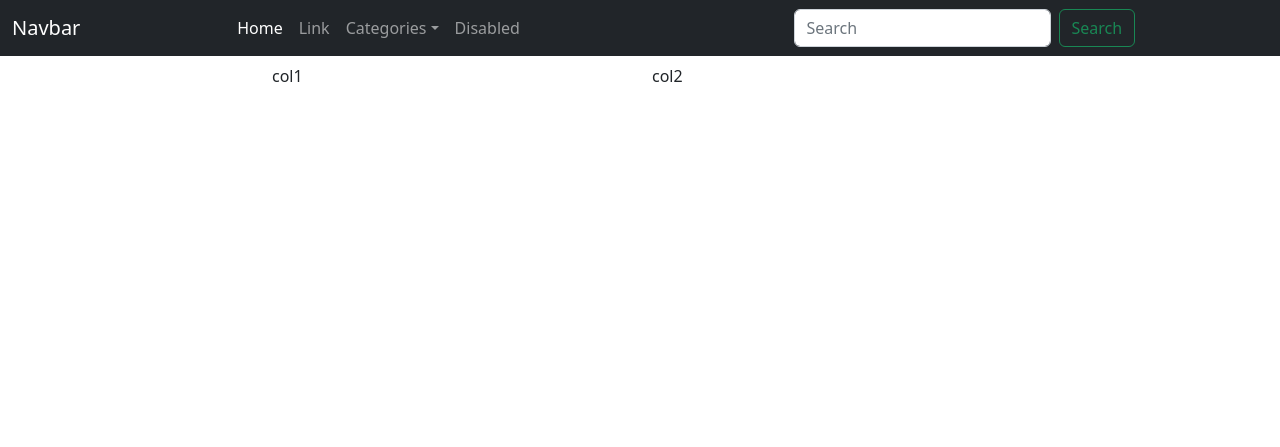
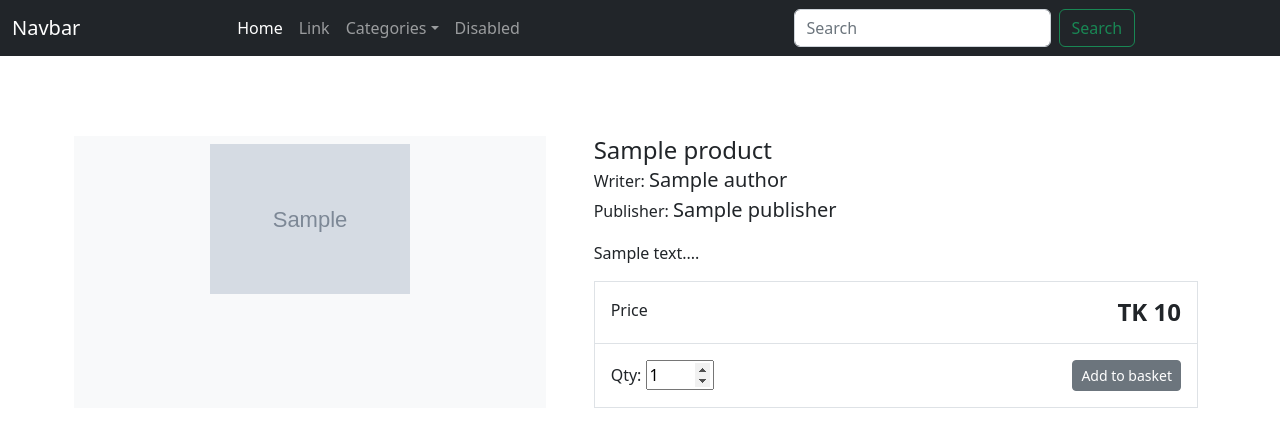
Before and after one commit to Biplob14/bookstore, a Django app: template books/templates/book_details.html in a window 1280 px wide. Shown: the top 447 px of the page. Run offline with Django 4.2, Linux system fonts and the light colour scheme; tables that the repository leaves empty hold one stand-in row (values such as "Sample post"); the template is opened without the code that fills it: values that come from a table or form of the project are taken from there, most other values are stand-ins (such as "Sample title", 1, 10 or a date in 2020); grey boxes marked "Sample" are stand-in pictures; some libraries are stand-ins or nearby versions.

Commit message:
feat:book details dynamic from all list

```diff
--- a/books/admin.py
+++ b/books/admin.py
@@ -7,11 +7,15 @@ class CategoryAdmin(admin.ModelAdmin):
     list_display = ['name', 'slug']
     prepopulated_fields = {'slug': ('name', )}
 
+@admin.register(Author)
+class AuthorAdmin(admin.ModelAdmin):
+    list_display = ['name', 'slug_field']
+    prepopulated_fields = {'slug_field': ('name', )}
+
 @admin.register(Product)
 class ProductFilter(admin.ModelAdmin):
     list_display = ['title', 'author', 'category', 'price']
     list_filter = ['in_stock', 'is_active']
     prepopulated_fields = {'slug_field': ('title', )}
 
-admin.site.register(Author)
 admin.site.register(Publisher)
--- a/books/models.py
+++ b/books/models.py
@@ -1,10 +1,16 @@
 from django.db import models
 from django.contrib.auth.models import User
+from django.urls import reverse
 
 # Create your models here.
 class Author(models.Model):
     name = models.CharField(max_length=256)
     image = models.ImageField(upload_to='images/author/', blank=True)
+    slug_field = models.SlugField(max_length=256, blank=True)
+
+    def get_absolute_url(self):
+        return reverse("books:author_books", kwargs=[self.slug_field])
+
 
     def __str__(self):
         return self.name
@@ -14,7 +20,6 @@ class Category(models.Model):
     slug = models.SlugField(max_length=256, unique=True)
 
     class Meta:
-        verbose_name = 'Category'
         verbose_name_plural = 'Categories'
 
     def __str__(self):
@@ -45,5 +50,9 @@ class Product(models.Model):
         verbose_name = 'Product'
         verbose_name_plural = 'Products'
 
+    def get_absolute_url(self):
+        return reverse('books:book_details', args=[self.slug_field])
+
+
     def __str__(self):
         return self.title
--- a/books/templates/book_details.html
+++ b/books/templates/book_details.html
@@ -3,8 +3,39 @@
 {% block title %}{{book.title}}{% endblock %}
 
 {% block content %}
-<!-- <div class="row justify-content-center"> -->
-    <div class="col-4 justify-content-center m-0">col1</div>
-    <div class="col-8 justify-content-center m-0">col2</div>
-<!-- </div> -->
+    <main class="pt-5">
+        <div class="row g-3">
+            <div class="col-md-5 col-lg-5 order-md-first bg-light">
+                <img class="img-fluid mx-auto d-block pt-2" width="200px" alt="Responsive image" src="{{ book.cover.url }}">
+            </div>
+            <div class="col-md-7 col-lg-7 ps-md-3 ps-lg-5">
+                <h1 class="mb-0 h4">{{ book.title }}</h1>
+                <p class="mb-0">Writer: <span class="lead">{{ book.author }}</span></p>
+                <p>Publisher: <span class="lead">{{ book.publisher }}</span></p>
+                <p>{{ book.description|slice:":355" }}...</p>
+                <div class="border">
+                    <div class="col border-bottom">
+                        <div class="row p-3">
+                            <div class="col-6">Price</div>
+                            <div class="col-6 text-end"><span class="h4 fw-bold">TK {{ book.price }}</span></div>
+                        </div>
+                    </div>
+                    <div class="col">
+                        <div class="row p-3">
+                            <div class="col-6">
+                                <label for="select">Qty: </label>
+                                <!-- <select id="select"> -->
+                                <input type="number" min="1" value="1" class="w-25 quantity-box"></input>
+                                <!-- </select> -->
+
+                            </div>
+                            <div class="col-6 text-end">
+                                <button type="button" class="btn btn-secondary btn-sm">Add to basket</button>
+                            </div>
+                        </div>
+                    </div>
+                </div>
+            </div>
+        </div>
+    </main>
 {% endblock %}
--- a/books/urls.py
+++ b/books/urls.py
@@ -1,7 +1,10 @@
 from django.urls import path
 from .views import book_list, book_details
 
+app_name = 'books'
+
 urlpatterns = [
     path('all/', book_list, name='all_books'),
-    path('<slug:slug>/', book_details, name='book_details')
+    path('<slug:slug>/', book_details, name='book_details'),
+    path('author/<slug:slug>/', book_details, name='book_details'),
 ]
--- a/books/views.py
+++ b/books/views.py
@@ -21,3 +21,11 @@ def book_details(request, slug):
         "book": book
     }
     return render(request, 'book_details.html', context)
+
+def author_books(request, slug):
+    author_object = get_object_or_404(Author, slug_field=slug)
+    books = Product.objects.filter(author=author_object, in_stock=True)
+    context = {
+        "books": books
+    }
+    return render(request, 'author.html', context)
--- a/static/base.css
+++ b/static/base.css
@@ -1,3 +1,7 @@
+:root {
+    --radiant-blue: #1cbfff;
+}
+
 * {
     margin: 0 auto;
 }
@@ -6,7 +10,7 @@ body {
 }
 
 .nav-link:hover {
-    color: #1cbfff !important;
+    color: var(--radiant-blue) !important;
 }
 
 .book-img {
@@ -17,8 +21,20 @@ body {
     max-height: 420px;
     transition: color linear .2s;
 }
+.book-img>img {
+    height: 400px;
+    object-fit: cover;
 
+}
 .book-img:hover {
-    opacity: .6;
+    opacity: .6 red;
     /* transition: opacity .5s ease-in-out; */
 }
+
+.quantity-box:hover {
+    border-color: var(--radiant-blue);
+}
+
+input[type=number]::-webkit-inner-spin-button {
+    opacity: 1
+}
--- a/templates/base.html
+++ b/templates/base.html
@@ -15,7 +15,7 @@
     {% include 'navbar.html' %}
     {% endblock%}
     <div id="content" class="container">
-        <div class="row mt-1 row-cols-1 row-cols-md-3 g-4 justify-content-center">
+        <div class="row mt-1 g-4 justify-content-center">
             {% block content %} {% endblock %}
         </div>
     </div>
--- a/templates/navbar.html
+++ b/templates/navbar.html
@@ -18,7 +18,7 @@
             <li class="nav-item dropdown">
                 <a class="nav-link dropdown-toggle" href="#" role="button" data-bs-toggle="dropdown" aria-expanded="false">Categories</a>
             <ul class="dropdown-menu">
-                <li><a class="dropdown-item" href="#">All Books</a></li>
+                <li><a class="dropdown-item" href="{{c.url}}">All Books</a></li>
                 <li><hr class="dropdown-divider"></li>
                 {% for c in categories %}
                 <li><a class="dropdown-item" href="#">{{ c.name|title }}</a></li>
```
Also changed, not shown: books/templates/books.html (+4 -4 lines), books/migrations/0009_author_slug_field.py (added), books/templates/author.html (added).
